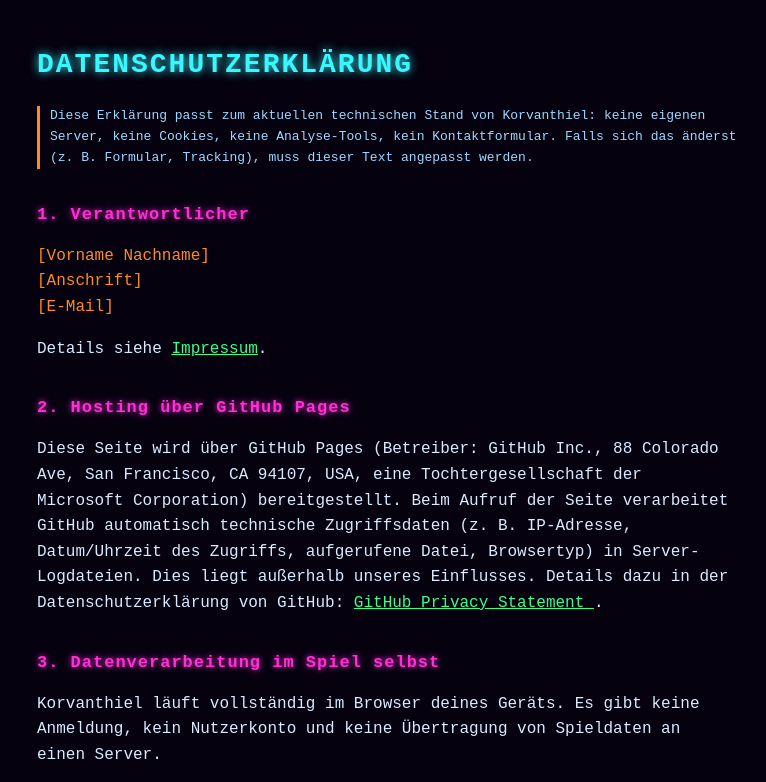
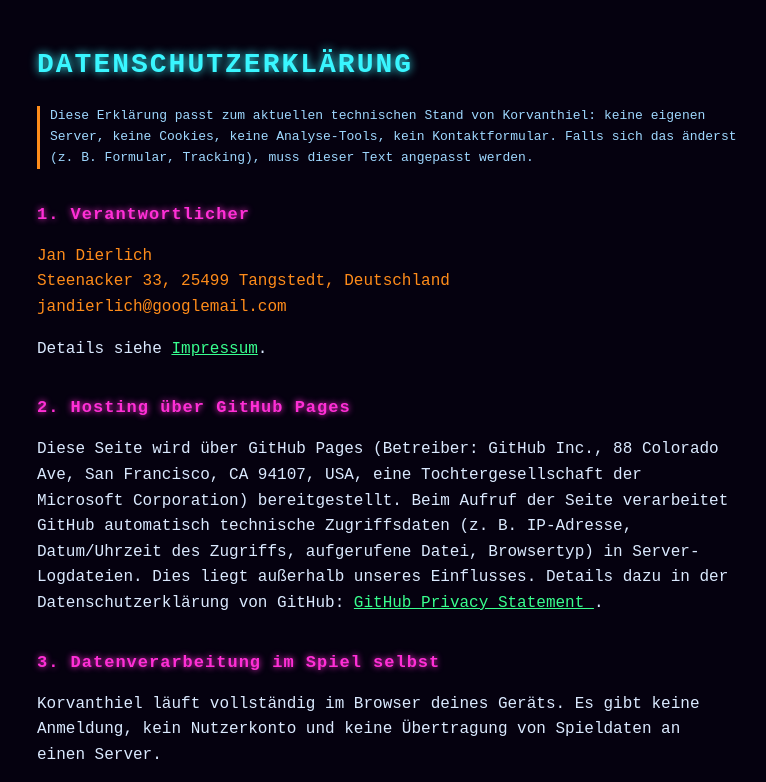
Before and after one commit to jandierlich/Korvanthiel, a plain HTML site: page datenschutz.html in a window 1280 px wide. Shown: the top 782 px of the page, without its empty margins (253-1019 px from the left). Drawn offline with Linux system fonts and the light colour scheme.

Commit message:
Update contact information in datenschutz.html

```diff
--- a/datenschutz.html
+++ b/datenschutz.html
@@ -44,9 +44,9 @@
 
 <h2>1. Verantwortlicher</h2>
 <p>
-  <span class="placeholder">[Vorname Nachname]</span><br>
-  <span class="placeholder">[Anschrift]</span><br>
-  <span class="placeholder">[E-Mail]</span>
+  <span class="placeholder">Jan Dierlich</span><br>
+  <span class="placeholder">Steenacker 33, 25499 Tangstedt, Deutschland</span><br>
+  <span class="placeholder">jandierlich@googlemail.com</span>
 </p>
 <p>Details siehe <a href="impressum.html">Impressum</a>.</p>
 
```
